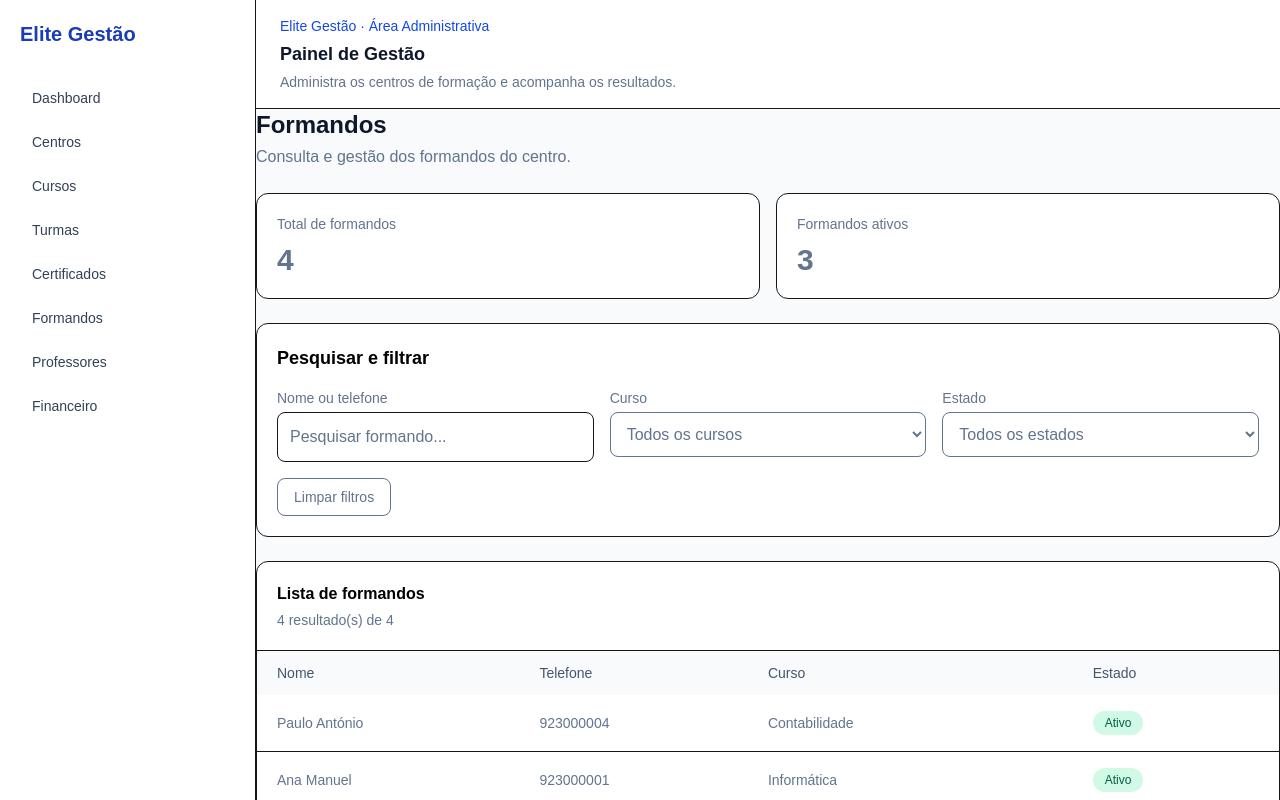
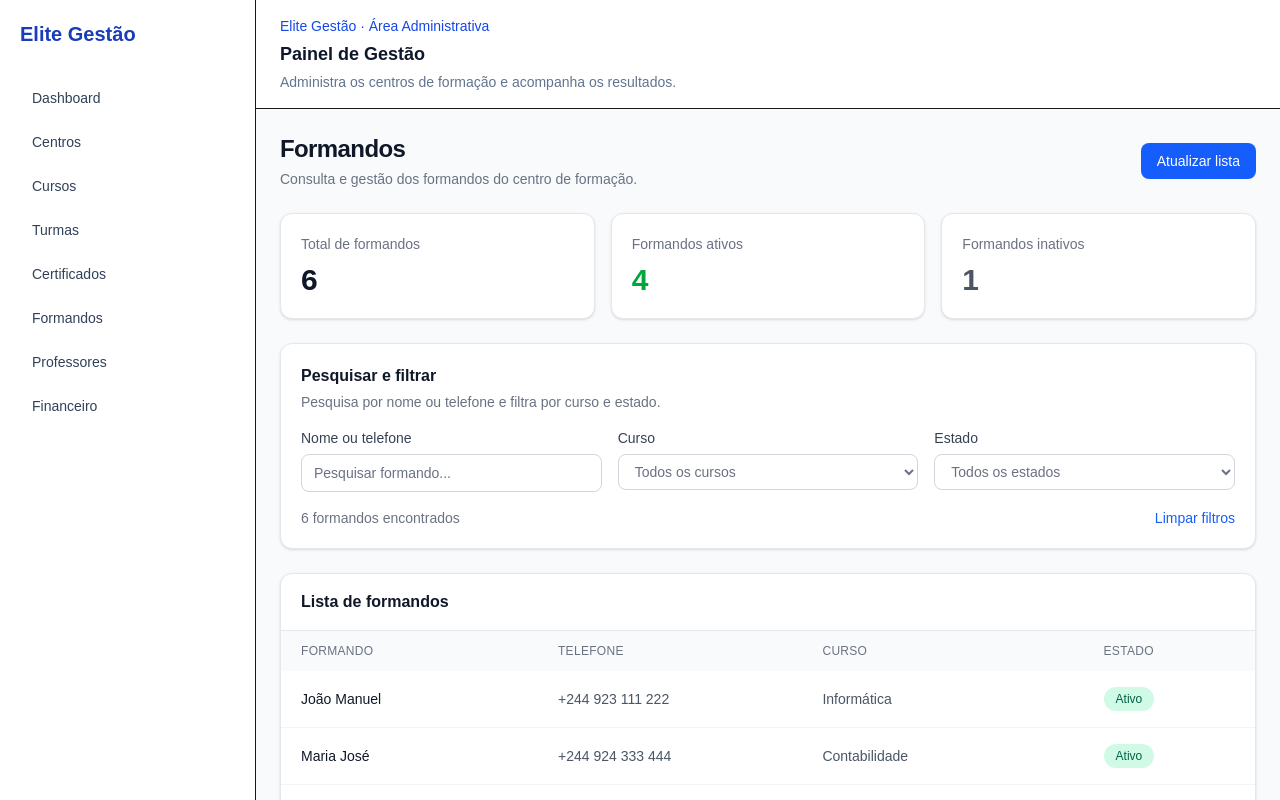
Before and after one commit to Ricardo-1976/training-center-frontend, a Next.js app: page /formandos in a window 1280 px wide. Shown: the top 800 px of the page. Built offline with nearby package versions, Linux system fonts and the light colour scheme.

Commit message:
Aula 7 — useEffect, pedidos HTTP e estados de carregamento

```diff
--- a/src/app/(dashboard)/formandos/page.tsx
+++ b/src/app/(dashboard)/formandos/page.tsx
@@ -1,52 +1,62 @@
 
 "use client";
 
-import { useMemo, useState } from "react";
+import { useCallback, useEffect, useMemo, useState } from "react";
 import StudentStatusBadge from "@/components/students/student-status-badge";
-import type { Student, } from "@/types/student";
-
-const initialStudents: Student[] = [
-  {
-    id: "std-004",
-    name: "Paulo António",
-    phone: "923000004",
-    course: "Contabilidade",
-    status: "ACTIVE",
-  },
-  {
-    id: "std-001",
-    name: "Ana Manuel",
-    phone: "923000001",
-    course: "Informática",
-    status: "ACTIVE",
-  },
-  {
-    id: "std-002",
-    name: "João Pedro",
-    phone: "923000002",
-    course: "Programação Web",
-    status: "ACTIVE",
-  },
-  {
-    id: "std-003",
-    name: "Maria José",
-    phone: "923000003",
-    course: "Informática",
-    status: "INACTIVE",
-  },
-];
+import type { Student } from "@/types/student";
+import { getMockStudents } from "@/mocks/students/students-api";
 
 export default function FormandosPage() {
-  const [students] = useState<Student[]>(initialStudents);
+  const [students, setStudents] = useState<Student[]>([]);
+  const [loading, setLoading] = useState(true);
+  const [error, setError] = useState("");
+  const [retry, setRetry] = useState(0);
+
   const [search, setSearch] = useState("");
   const [selectedCourse, setSelectedCourse] = useState("Todos");
   const [selectedStatus, setSelectedStatus] = useState("Todos");
 
+  // Carregar os formandos através da API fictícia.
+  const loadStudents = useCallback(async (signal: AbortSignal) => {
+    try {
+      const data = await getMockStudents(signal);
+
+      if (!signal.aborted) {
+        setStudents(data);
+      }
+    } catch (err) {
+      if (signal.aborted) return;
+
+      setError(
+        err instanceof Error
+          ? err.message
+          : "Ocorreu um erro ao carregar os formandos."
+      );
+    } finally {
+      if (!signal.aborted) {
+        setLoading(false);
+      }
+    }
+  }, []);
+
+  // Executar o carregamento inicial e quando o utilizador tentar novamente.
+  useEffect(() => {
+    const controller = new AbortController();
+
+    void loadStudents(controller.signal);
+
+    return () => {
+      controller.abort();
+    };
+  }, [loadStudents, retry]);
+
+  // Obter os cursos existentes sem duplicados.
   const courses = useMemo(
     () => [...new Set(students.map((student) => student.course))],
     [students]
   );
 
+  // Aplicar pesquisa, filtro por curso e filtro por estado.
   const filteredStudents = useMemo(() => {
     const term = search.trim().toLowerCase();
 
@@ -67,9 +77,16 @@ export default function FormandosPage() {
     });
   }, [students, search, selectedCourse, selectedStatus]);
 
-  const activeCount = students.filter(
-    (student) => student.status === "ACTIVE"
-  ).length;
+  // Calcular os indicadores.
+  const activeCount = useMemo(
+    () => students.filter((student) => student.status === "ACTIVE").length,
+    [students]
+  );
+
+  const inactiveCount = useMemo(
+    () => students.filter((student) => student.status === "INACTIVE").length,
+    [students]
+  );
 
   function resetFilters() {
     setSearch("");
@@ -77,59 +94,110 @@ export default function FormandosPage() {
     setSelectedStatus("Todos");
   }
 
+  function handleRetry() {
+    setError("");
+    setLoading(true);
+    setRetry((value) => value + 1);
+  }
+
   return (
-    <main className="space-y-6">
-      <header>
-        <h1 className="text-2xl font-bold text-slate-900">
+    <main className="space-y-6 p-6">
+      {/* Cabeçalho */}
+      <div className="flex flex-col gap-4 sm:flex-row sm:items-center sm:justify-between">
+        <div>
+          <h1 className="text-2xl font-bold tracking-tight text-gray-900">
             Formandos
           </h1>
-        <p className="mt-1 text-slate-500">
-          Consulta e gestão dos formandos do centro.
+          <p className="mt-1 text-sm text-gray-500">
+            Consulta e gestão dos formandos do centro de formação.
           </p>
-      </header>
+        </div>
 
-      <section className="grid gap-4 sm:grid-cols-2">
-        <article className="rounded-xl border bg-white p-5">
-          <p className="text-sm text-slate-500">Total de formandos</p>
-          <p className="mt-2 text-3xl font-bold  text-slate-500">{students.length}</p>
-        </article>
+        <button
+          type="button"
+          onClick={handleRetry}
+          disabled={loading}
+          className="rounded-lg bg-blue-600 px-4 py-2 text-sm font-medium text-white transition hover:bg-blue-700 disabled:cursor-not-allowed disabled:opacity-50"
+        >
+          {loading ? "A carregar..." : "Atualizar lista"}
+        </button>
+      </div>
 
-        <article className="rounded-xl border bg-white p-5">
-          <p className="text-sm text-slate-500">Formandos ativos</p>
-          <p className="mt-2 text-3xl font-bold  text-slate-500">{activeCount}</p>
-        </article>
+      {/* Indicadores */}
+      <section className="grid grid-cols-1 gap-4 sm:grid-cols-2 lg:grid-cols-3">
+        <div className="rounded-xl border border-gray-200 bg-white p-5 shadow-sm">
+          <p className="text-sm font-medium text-gray-500">
+            Total de formandos
+          </p>
+          <p className="mt-2 text-3xl font-bold text-gray-900">
+            {students.length}
+          </p>
+        </div>
+
+        <div className="rounded-xl border border-gray-200 bg-white p-5 shadow-sm">
+          <p className="text-sm font-medium text-gray-500">
+            Formandos ativos
+          </p>
+          <p className="mt-2 text-3xl font-bold text-green-600">
+            {activeCount}
+          </p>
+        </div>
+
+        <div className="rounded-xl border border-gray-200 bg-white p-5 shadow-sm">
+          <p className="text-sm font-medium text-gray-500">
+            Formandos inativos
+          </p>
+          <p className="mt-2 text-3xl font-bold text-gray-600">
+            {inactiveCount}
+          </p>
+        </div>
       </section>
 
-      <section className="space-y-4 rounded-xl border bg-white p-5">
-        <h2 className="text-lg font-semibold  text-black">Pesquisar e filtrar</h2>
+      {/* Pesquisa e filtros */}
+      <section className="space-y-4 rounded-xl border border-gray-200 bg-white p-5 shadow-sm">
+        <div>
+          <h2 className="font-semibold text-gray-900">
+            Pesquisar e filtrar
+          </h2>
+          <p className="mt-1 text-sm text-gray-500">
+            Pesquisa por nome ou telefone e filtra por curso e estado.
+          </p>
+        </div>
 
-        <div className="grid gap-4 md:grid-cols-3">
+        <div className="grid grid-cols-1 gap-4 md:grid-cols-3">
           <div>
-            <label htmlFor="search" className="mb-1 block text-sm  text-slate-500">
+            <label
+              htmlFor="student-search"
+              className="mb-1.5 block text-sm font-medium text-gray-700"
+            >
               Nome ou telefone
             </label>
             <input
-              id="search"
+              id="student-search"
+              type="search"
               value={search}
               onChange={(event) => setSearch(event.target.value)}
               placeholder="Pesquisar formando..."
-              className="w-full rounded-lg border p-3 placeholder:text-slate-500"
+              className="w-full rounded-lg border border-gray-300 px-3 py-2 text-sm outline-none transition focus:border-blue-500 focus:ring-2 focus:ring-blue-100 placeholder:text-gray-500"
             />
           </div>
 
           <div>
-            <label htmlFor="course" className="mb-1 block text-sm  text-slate-500">
+            <label
+              htmlFor="course-filter"
+              className="mb-1.5 block text-sm font-medium text-gray-700"
+            >
               Curso
             </label>
             <select
-              id="course"
+              id="course-filter"
               value={selectedCourse}
               onChange={(event) => setSelectedCourse(event.target.value)}
-              className="w-full rounded-lg border p-3 placeholder: text-slate-500"
+              className="w-full rounded-lg border border-gray-300 bg-white px-3 py-2 text-sm outline-none transition focus:border-blue-500 focus:ring-2 focus:ring-blue-100 text-gray-500"
             >
               <option value="Todos">Todos os cursos</option>
               {courses.map((course) => (
-                <option key={course} value={course}>
+                <option key={course} value={course} className="text-gray-500">
                   {course}
                 </option>
               ))}
@@ -137,59 +205,121 @@ export default function FormandosPage() {
           </div>
 
           <div>
-            <label htmlFor="status" className="mb-1 block text-sm  text-slate-500">
+            <label
+              htmlFor="status-filter"
+              className="mb-1.5 block text-sm font-medium text-gray-700"
+            >
               Estado
             </label>
             <select
-              id="status"
+              id="status-filter"
               value={selectedStatus}
               onChange={(event) => setSelectedStatus(event.target.value)}
-              className="w-full rounded-lg border p-3 placeholder: text-slate-500"
+              className="w-full rounded-lg border border-gray-300 bg-white px-3 py-2 text-sm outline-none transition focus:border-blue-500 focus:ring-2 focus:ring-blue-100 text-gray-500"
             >
               <option value="Todos">Todos os estados</option>
               <option value="ACTIVE">Ativo</option>
               <option value="INACTIVE">Inativo</option>
+              <option value="SUSPENDED">Suspenso</option>
             </select>
           </div>
         </div>
 
+        <div className="flex flex-col gap-3 sm:flex-row sm:items-center sm:justify-between">
+          <p className="text-sm text-gray-500">
+            {filteredStudents.length}{" "}
+            {filteredStudents.length === 1
+              ? "formando encontrado"
+              : "formandos encontrados"}
+          </p>
+
           <button
             type="button"
             onClick={resetFilters}
-          className="rounded-lg border px-4 py-2 text-sm hover:bg-slate-50  text-slate-500"
+            className="self-start text-sm font-medium text-blue-600 hover:text-blue-800 sm:self-auto"
           >
             Limpar filtros
           </button>
+        </div>
       </section>
 
-      <section className="overflow-hidden rounded-xl border bg-white">
-        <div className="border-b p-5">
-          <h2 className="font-semibold text-black">Lista de formandos</h2>
-          <p className="mt-1 text-sm text-slate-500">
-            {filteredStudents.length} resultado(s) de {students.length}
+      {/* Lista de formandos */}
+      <section className="overflow-hidden rounded-xl border border-gray-200 bg-white shadow-sm">
+        <div className="border-b border-gray-200 px-5 py-4">
+          <h2 className="font-semibold text-gray-900">
+            Lista de formandos
+          </h2>
+        </div>
+
+        {loading ? (
+          <div className="flex flex-col items-center justify-center px-6 py-16 text-center">
+            <div
+              className="h-8 w-8 animate-spin rounded-full border-4 border-gray-200 border-t-blue-600"
+              role="status"
+              aria-label="A carregar"
+            />
+            <p className="mt-4 text-sm text-gray-500">
+              A carregar os formandos...
             </p>
           </div>
-
+        ) : error ? (
+          <div className="px-6 py-12 text-center">
+            <p className="font-medium text-red-600">
+              Não foi possível carregar os formandos.
+            </p>
+            <p className="mt-2 text-sm text-gray-500">{error}</p>
+            <button
+              type="button"
+              onClick={handleRetry}
+              className="mt-4 rounded-lg bg-blue-600 px-4 py-2 text-sm font-medium text-white transition hover:bg-blue-700"
+            >
+              Tentar novamente
+            </button>
+          </div>
+        ) : filteredStudents.length === 0 ? (
+          <div className="px-6 py-12 text-center">
+            <p className="font-medium text-gray-900">
+              Nenhum formando encontrado.
+            </p>
+            <p className="mt-2 text-sm text-gray-500">
+              Altera a pesquisa ou os filtros para veres outros resultados.
+            </p>
+            <button
+              type="button"
+              onClick={resetFilters}
+              className="mt-4 text-sm font-medium text-blue-600 hover:text-blue-800"
+            >
+              Limpar filtros
+            </button>
+          </div>
+        ) : (
           <div className="overflow-x-auto">
-          <table className="w-full text-left text-sm">
-            <thead className="bg-slate-50 text-slate-600">
+            <table className="w-full min-w-[650px] text-left text-sm">
+              <thead className="bg-gray-50 text-xs uppercase tracking-wide text-gray-500">
                 <tr>
-                <th className="px-5 py-3 font-medium">Nome</th>
+                  <th className="px-5 py-3 font-medium">Formando</th>
                   <th className="px-5 py-3 font-medium">Telefone</th>
                   <th className="px-5 py-3 font-medium">Curso</th>
                   <th className="px-5 py-3 font-medium">Estado</th>
                 </tr>
               </thead>
 
-            <tbody className="divide-y">
+              <tbody className="divide-y divide-gray-100">
                 {filteredStudents.map((student) => (
-                <tr key={student.id} className="hover:bg-slate-50">
-                  <td className="px-5 py-4 font-medium  text-slate-500">
+                  <tr
+                    key={student.uuid}
+                    className="transition hover:bg-gray-50"
+                  >
+                    <td className="px-5 py-4 font-medium text-gray-900">
                       {student.name}
                     </td>
-                  <td className="px-5 py-4  text-slate-500">{student.phone}</td>
-                  <td className="px-5 py-4  text-slate-500">{student.course}</td>
-                  <td className="px-5 py-4  text-slate-500">
+                    <td className="px-5 py-4 text-gray-600">
+                      {student.phone || "—"}
+                    </td>
+                    <td className="px-5 py-4 text-gray-600">
+                      {student.course || "—"}
+                    </td>
+                    <td className="px-5 py-4">
                       <StudentStatusBadge status={student.status} />
                     </td>
                   </tr>
@@ -197,11 +327,6 @@ export default function FormandosPage() {
               </tbody>
             </table>
           </div>
-
-        {filteredStudents.length === 0 && (
-          <p className="p-8 text-center text-slate-500">
-            Nenhum formando encontrado. Experimenta alterar os filtros.
-          </p>
         )}
       </section>
     </main>
--- /dev/null
+++ b/src/mocks/students/students-api.ts
@@ -0,0 +1,25 @@
+import { Student } from "@/types/student";
+import studentsData from "./students.json";
+
+export async function getMockStudents(
+  signal?: AbortSignal
+): Promise<Student[]> {
+  return new Promise((resolve, reject) => {
+    if (signal?.aborted) {
+      reject(new DOMException("Pedido cancelado", "AbortError"));
+      return;
+    }
+
+    const timeout = setTimeout(() => {
+      signal?.removeEventListener("abort", handleAbort);
+      resolve(studentsData as Student[]);
+    }, 600);
+
+    function handleAbort() {
+      clearTimeout(timeout);
+      reject(new DOMException("Pedido cancelado", "AbortError"));
+    }
+
+    signal?.addEventListener("abort", handleAbort, { once: true });
+  });
+}
--- /dev/null
+++ b/src/mocks/students/students.json
@@ -0,0 +1,45 @@
+
+[
+  {
+    "uuid": "formando-001",
+    "name": "João Manuel",
+    "phone": "+244 923 111 222",
+    "course": "Informática",
+    "status": "ACTIVE"
+  },
+  {
+    "uuid": "formando-002",
+    "name": "Maria José",
+    "phone": "+244 924 333 444",
+    "course": "Contabilidade",
+    "status": "ACTIVE"
+  },
+  {
+    "uuid": "formando-003",
+    "name": "Pedro António",
+    "phone": "+244 925 555 666",
+    "course": "Informática",
+    "status": "INACTIVE"
+  },
+  {
+    "uuid": "formando-004",
+    "name": "Ana Paula",
+    "phone": "+244 926 777 888",
+    "course": "Recursos Humanos",
+    "status": "ACTIVE"
+  },
+  {
+    "uuid": "formando-005",
+    "name": "Carlos Miguel",
+    "phone": "+244 927 999 000",
+    "course": "Contabilidade",
+    "status": "SUSPENDED"
+  },
+  {
+    "uuid": "formando-006",
+    "name": "Teresa Domingos",
+    "phone": "+244 923 444 555",
+    "course": "Informática",
+    "status": "ACTIVE"
+  }
+]
```
Also changed, not shown: src/lib/api.ts (added, +32 -0 lines), src/lib/student-example.ts (deleted, +0 -8 lines), src/types/student.ts (+5 -4 lines). Lines whose indentation alone changed are shown as unchanged.
